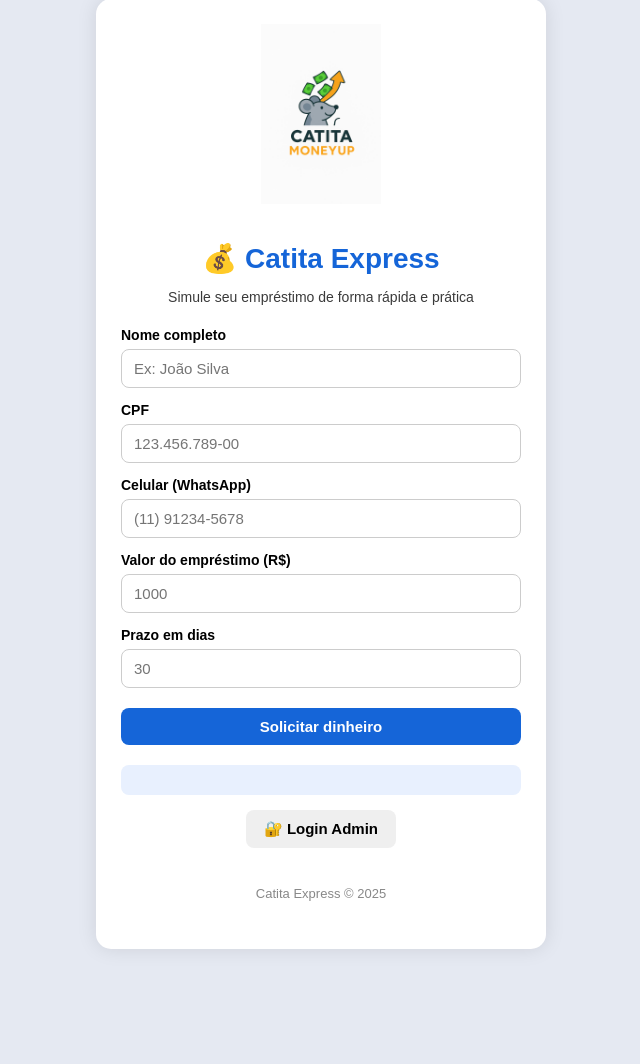
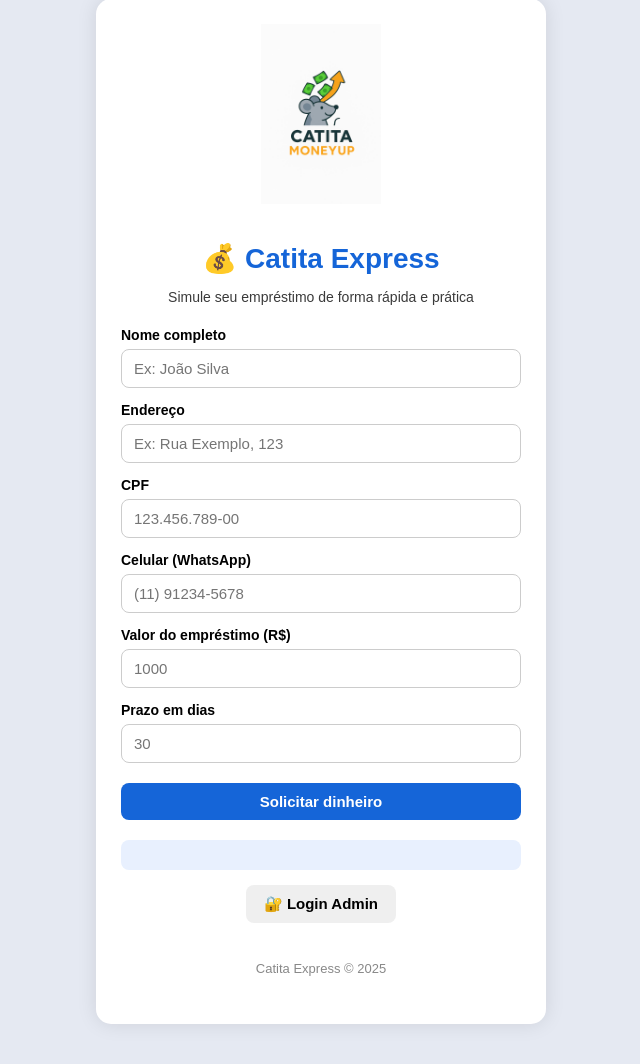
Before and after one commit to Nepomm/catita-express, a Flask app: page / in a window 1280 px wide. Shown: the part 81-1145 px from the top of the page, without its empty margins (319-959 px from the left). Before the commit the page ends 1030 px from the top, so only its background shows below. Run offline with Flask 3, Linux system fonts and the light colour scheme; some libraries are stand-ins or nearby versions.

Commit message:
Update index.html
Adição do campo endereço

```diff
--- a/templates/index.html
+++ b/templates/index.html
@@ -59,6 +59,7 @@ footer {font-size:13px; color:#888; margin-top:38px; user-select:none;}
                         <th>Data</th>
                         <th>Nome</th>
                         <th>CPF</th>
+                        <th>Endereco</th>
                         <th>Celular</th>
                         <th>Valor</th>
                         <th>Dias</th>
@@ -73,6 +74,7 @@ footer {font-size:13px; color:#888; margin-top:38px; user-select:none;}
                         <td>{{ s.data }}</td>
                         <td>{{ s.nome }}</td>
                         <td>{{ s.cpf }}</td>
+                        <td>{{ s.endereco }}</td>
                         <td>{{ s.celular }}</td>
                         <td>R$ {{ '%.2f'|format(s.valor) }}</td>
                         <td>{{ s.dias }}</td>
@@ -94,6 +96,9 @@ footer {font-size:13px; color:#888; margin-top:38px; user-select:none;}
 <form id="formulario">
     <label for="nome">Nome completo</label>
     <input type="text" id="nome" name="nome" placeholder="Ex: João Silva" required>
+
+    <label for="endereco">Endereço</label>
+    <input type="text" id="endereco" name="endereco" placeholder="Ex: Rua Exemplo, 123" required>
 
     <label for="cpf">CPF</label>
     <input type="text" id="cpf" name="cpf" placeholder="123.456.789-00" required>
```
